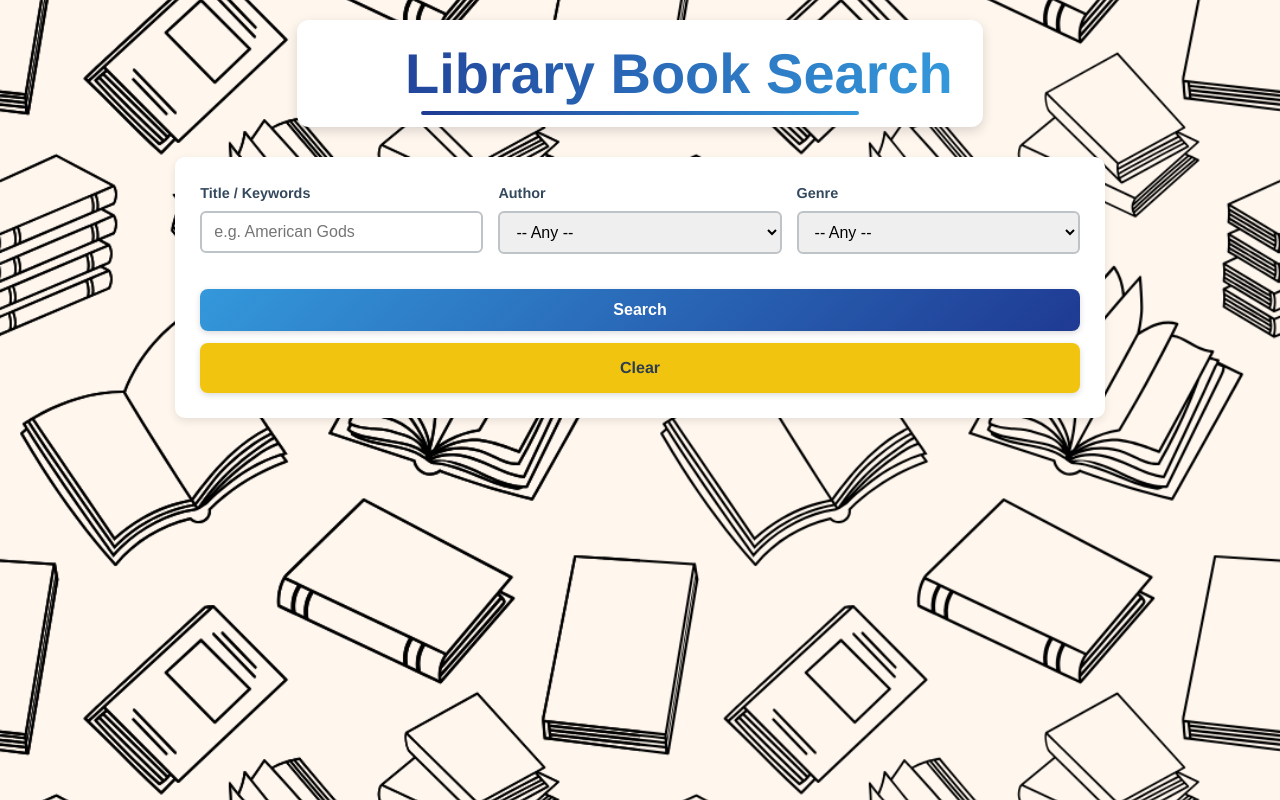
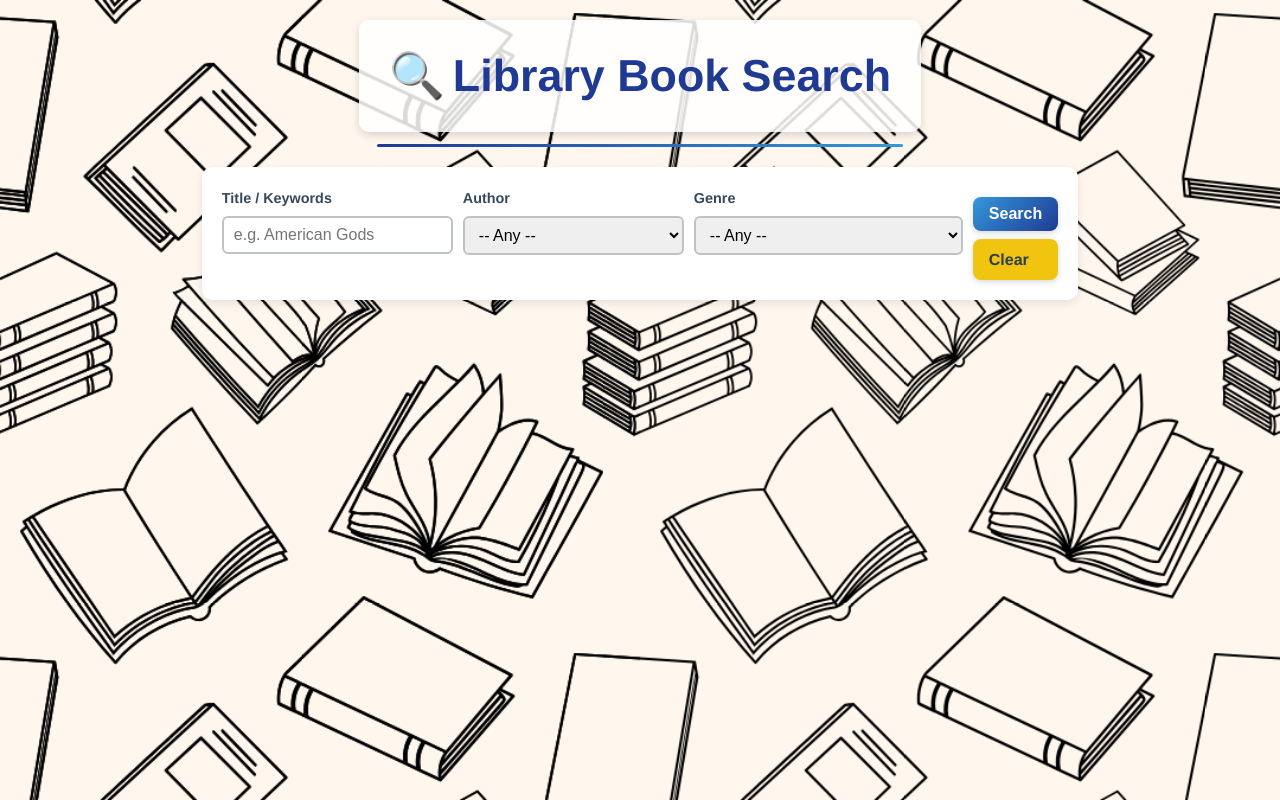
Before and after one commit to catfishbilliam/library, a Flask app: page /search in a window 1280 px wide. Run offline with Flask 2, Linux system fonts and the light colour scheme; data comes from the database, SQL or seed files in the repository.

Commit message:
update styling

```diff
--- a/app.py
+++ b/app.py
@@ -131,8 +131,10 @@
             print("SQL:", sql)
             print("PARAMS:", params)
             import traceback; traceback.print_exc()
-            return (f"<h1>Server Error</h1>"
-                    f"<pre>Exception: {type(e).__name__}: {e}\n\n{traceback.format_exc()}</pre>"), 500
+            return (
+                f"<h1>Server Error</h1>"
+                f"<pre>Exception: {type(e).__name__}: {e}\n\n{traceback.format_exc()}</pre>"
+            ), 500
         finally:
             cursor.close()
             conn.close()
--- a/templates/layout.html
+++ b/templates/layout.html
@@ -4,10 +4,6 @@
     <meta charset="utf-8" />
     <title>Library Search</title>
     <meta name="viewport" content="width=device-width, initial-scale=1" />
-
-    <!-- GSAP (no integrity/crossorigin) -->
-    <script src="https://cdnjs.cloudflare.com/ajax/libs/gsap/3.11.5/gsap.min.js"></script>
-
     <style>
       /* ---------- Reset & Base Styles ---------- */
       * {
@@ -19,24 +15,14 @@
         height: 100%;
         font-family: 'Helvetica Neue', Arial, sans-serif;
         color: #2c3e50;                    /* dark blue text */
+        background-image: url("{{ url_for('static', filename='background.png') }}");
+        background-size: cover;
+        background-repeat: no-repeat;
+        background-attachment: fixed;
         line-height: 1.6;
         display: flex;
         flex-direction: column;
-
-        /* Full‐screen background image from static/ */
-        background: url("{{ url_for('static', filename='background.png') }}")
-                    no-repeat center center fixed;
-        background-size: cover;
       }
-      /* Semi‐transparent overlay so content stays legible */
-      body::before {
-        content: "";
-        position: fixed;
-        top: 0; left: 0; right: 0; bottom: 0;
-        background-color: rgba(255, 255, 255, 0.85);
-        z-index: -1;
-      }
-
       a {
         text-decoration: none;
         color: #f1c40f;                    /* bright yellow links */
@@ -58,51 +44,30 @@
       /* ---------- Header ---------- */
       header {
         text-align: center;
-        margin-bottom: 30px;
-      }
-      /* High‐contrast white box behind the heading */
-      .header-box {
-        display: inline-block;
-        background-color: #ffffff;
-        padding: 20px 30px;
-        border-radius: 12px;
-        box-shadow: 0 4px 12px rgba(0,0,0,0.15);
+        margin-bottom: 20px;              /* slightly reduced */
+        position: relative;
+        z-index: 1; /* place above background */
       }
       header h1 {
-        margin: 0;
-        font-size: 3.5rem;                 /* large text */
-        font-weight: 900;                  /* extra bold */
-        line-height: 1.2;
-
-        /* Gradient‐clipped text */
-        background: linear-gradient(90deg, #1f3a93, #3498db);
-
-        /* STANDARD property first: */
-        background-clip: text;
-        /* Vendor prefix for Safari/WebKit: */
-        -webkit-background-clip: text;
-        /* Preserve transparent fill: */
-        -webkit-text-fill-color: transparent;
-
-        position: relative;
+        font-size: 2.8rem;
+        font-weight: 700;
+        color: #1f3a93;                    /* rich navy-blue */
+        background-color: rgba(255, 255, 255, 0.85);
         display: inline-block;
+        padding: 20px 30px;
+        border-radius: 10px;
+        box-shadow: 0 3px 8px rgba(0,0,0,0.15);
       }
-      /* Underline bar below the heading text */
-      header h1::after {
-        content: "";
-        position: absolute;
-        bottom: -8px;
-        left: 50%;
-        transform: translateX(-50%);
-        width: 70%;
-        height: 4px;
-        background: linear-gradient(90deg, #1f3a93, #3498db);
-        border-radius: 2px;
-      }
-      /* Slight drop-shadow on the magnifying‐glass icon */
       header h1 span {
         margin-right: 8px;
-        filter: drop-shadow(1px 1px 2px rgba(0,0,0,0.3));
+      }
+      header hr {
+        width: 60%;
+        margin: 12px auto 0;
+        border: none;
+        height: 3px;
+        background: linear-gradient(to right, #1f3a93, #3498db);
+        border-radius: 2px;
       }
 
       /* ---------- Content Section ---------- */
@@ -116,17 +81,21 @@
       .search-form {
         display: flex;
         flex-wrap: wrap;
-        gap: 15px;
+        gap: 10px;                         /* smaller gap */
         background-color: #ffffff;         /* white card */
         border-radius: 10px;
-        padding: 25px;
+        padding: 20px;                     /* reduced padding */
         box-shadow: 0 3px 8px rgba(0,0,0,0.1);
-        margin-bottom: 30px;
+        margin-bottom: 20px;               /* reduced margin */
+        position: relative;
+        z-index: 1;
+        align-items: flex-start;           /* NEW: prevent child divs from stretching */
       }
       .search-form div {
-        flex: 1 1 250px;
+        flex: 1 1 auto;                    /* allow height to shrink to content */
         display: flex;
         flex-direction: column;
+        margin-bottom: 0;                  /* no extra bottom margin */
       }
       .search-form label {
         font-size: 0.9rem;
@@ -136,7 +105,7 @@
       }
       .search-form input[type="text"],
       .search-form select {
-        padding: 10px 12px;
+        padding: 8px 10px;                 /* slightly reduced padding */
         border: 2px solid #bdc3c7;         /* light gray border */
         border-radius: 6px;
         font-size: 1rem;
@@ -148,18 +117,20 @@
         border-color: #1f3a93;             /* navy-blue on focus */
       }
 
-      /* ---------- Buttons Container ---------- */
+      /* Force buttons onto their own full-width row, stacked vertically */
       .search-actions {
+        flex: 0 0 100%;                    /* occupy entire row under fields */
         display: flex;
-        justify-content: center;           /* center buttons horizontally */
-        gap: 12px;
-        width: 100%;
-        margin-top: 20px;
+        flex-direction: column;
+        align-items: stretch;
+        gap: 8px;
+        margin-top: 10px;                  /* small space before buttons */
       }
+      /* ---------- Modern Search Button ---------- */
       .search-actions button {
         background: linear-gradient(135deg, #3498db, #1f3a93);
         color: #ffffff;
-        padding: 12px 24px;
+        padding: 8px 16px;
         font-size: 1rem;
         font-weight: 600;
         border: none;
@@ -167,6 +138,7 @@
         cursor: pointer;
         box-shadow: 0 2px 6px rgba(0,0,0,0.15);
         transition: background 0.2s ease, transform 0.1s ease;
+        width: 100%;
       }
       .search-actions button:hover {
         background: linear-gradient(135deg, #1f3a93, #2980b9);
@@ -178,13 +150,13 @@
       .search-actions a {
         background-color: #f1c40f;         /* bright yellow button */
         color: #2c3e50;                    /* dark text on yellow */
-        padding: 12px 24px;
+        padding: 8px 16px;
         font-size: 1rem;
         font-weight: 600;
         border-radius: 8px;
         box-shadow: 0 2px 6px rgba(0,0,0,0.15);
         transition: background-color 0.2s ease, transform 0.1s ease;
-        text-align: center;
+        width: 100%;
       }
       .search-actions a:hover {
         background-color: #d4ac0d;         /* deeper yellow hover */
@@ -246,13 +218,28 @@
 
       /* ---------- Responsive Adjustments ---------- */
       @media (max-width: 768px) {
+        /* Stack the form fields in a single column */
         .search-form {
           flex-direction: column;
+          align-items: center;
+          gap: 8px;        /* very tight vertical spacing */
         }
-        /* Keep buttons side by side; allow wrap if needed */
+        .search-form div {
+          margin-bottom: 0;  /* no extra margins between fields */
+        }
+        /* Place buttons on their own row, stacked vertically and full width */
         .search-actions {
-          flex-wrap: wrap;
+          flex-direction: column;
+          align-items: stretch;
+          gap: 8px;
+          margin-top: 8px;   /* small top‐margin on mobile */
         }
+        .search-actions button,
+        .search-actions a {
+          width: 100%;
+          text-align: center;
+        }
+        /* Convert table rows into blocks on mobile */
         .results-wrapper {
           display: flex;
           flex-direction: column;
@@ -296,10 +283,8 @@
   <body>
     <div class="container">
       <header>
-        <!-- High‐contrast box around the heading -->
-        <div class="header-box">
-          <h1><span>🔍</span>Library Book Search</h1>
-        </div>
+        <h1><span>🔍</span>Library Book Search</h1>
+        <hr />
       </header>
 
       <section>
@@ -307,14 +292,23 @@
       </section>
     </div>
 
-    <!-- GSAP fly‐in animation for the header‐box -->
+    <!-- Load GSAP from CDN (omit integrity to avoid mismatch) -->
+    <script src="https://cdnjs.cloudflare.com/ajax/libs/gsap/3.11.5/gsap.min.js"></script>
     <script>
+      // Fly in the <h1> on page load
       document.addEventListener("DOMContentLoaded", function() {
-        gsap.from(".header-box", {
-          y: -200,
+        gsap.from("header h1", {
+          y: -80,
           opacity: 0,
           duration: 1.2,
           ease: "power3.out"
+        });
+        gsap.from("header hr", {
+          scaleX: 0,
+          transformOrigin: "left center",
+          duration: 1.0,
+          delay: 1.0,
+          ease: "power2.out"
         });
       });
     </script>
--- a/templates/search.html
+++ b/templates/search.html
@@ -33,8 +33,8 @@
       </select>
     </div>
 
-    <!-- Centered buttons under the form -->
-    <div class="search-actions" style="justify-content: center; width: 100%; margin-top: 20px;">
+    <!-- Button row (no inline margin; layout.css will handle spacing) -->
+    <div class="search-actions">
       <button type="submit">Search</button>
       <a href="{{ url_for('search') }}">Clear</a>
     </div>
```
Also changed, not shown: 1 other file.
